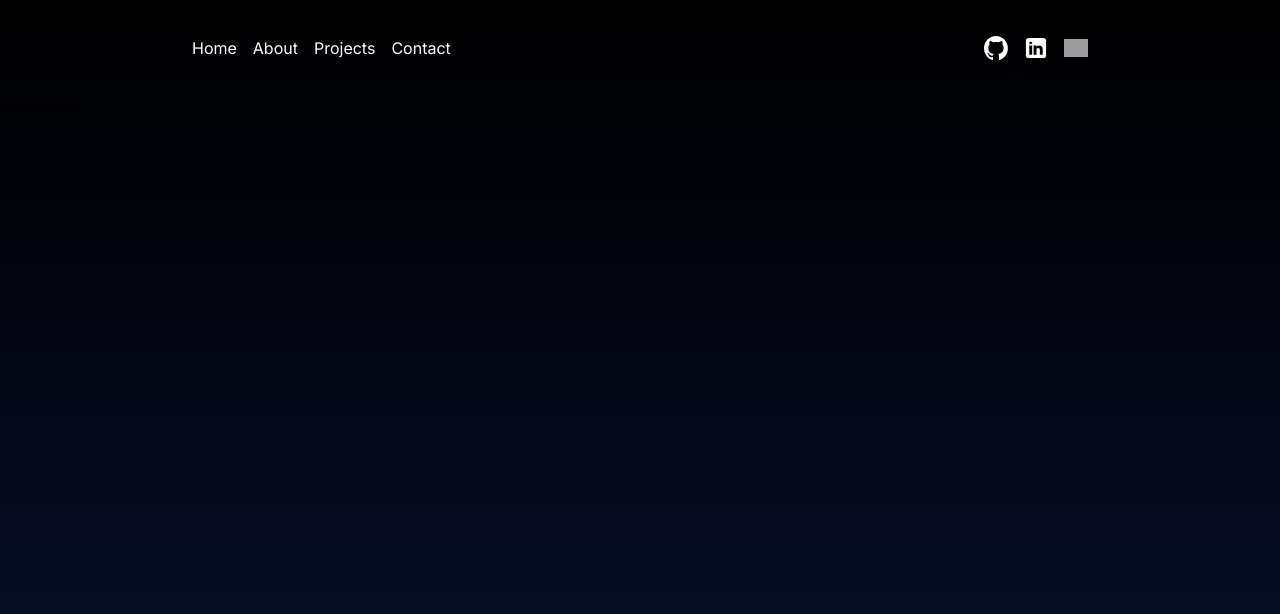
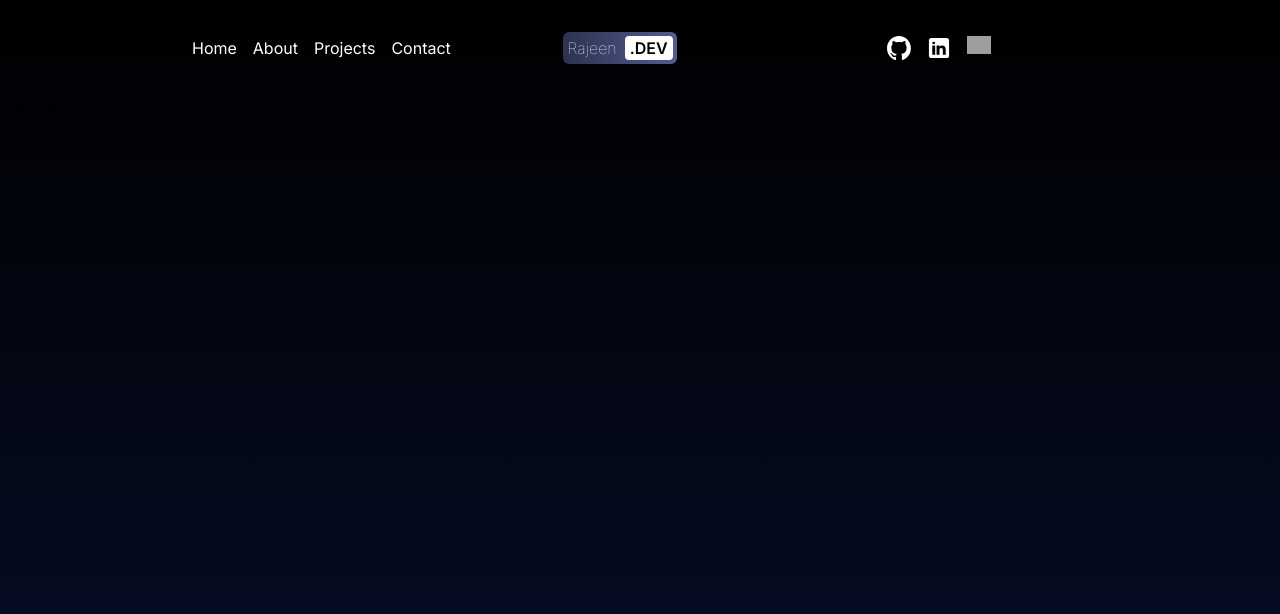
Before and after one commit to RajeenBalasuriya/Rajeen-Next-Portfolio, a Next.js app in the folder next-animated-portfolio/: page / in a window 1280 px wide. Shown: the top 614 px of the page. Built offline with nearby package versions, Linux system fonts and the light colour scheme; grey boxes are pictures that could not be loaded.

Commit message:
update nav bar

```diff
--- a/next-animated-portfolio/src/components/navbar.jsx
+++ b/next-animated-portfolio/src/components/navbar.jsx
@@ -14,7 +14,7 @@ const links=[
 const NavBar=()=>{
     const [menuOpen,setMenuOpen]=useState(false);
     return(
-        <div className='h-full flex items-center justify-between text-white px-4 sm:px-8 md:px-12 lg:px-20 xl:px-48'>
+        <div className='h-full flex items-center justify-between text-white px-4 sm:px-8 md:px-12 lg:px-20 xl:px-48 '>
              <div className='hidden md:flex gap-4 text-white'>
              {links.map(link=>(
                             <Link href={link.url} key={link.title}>{link.title}</Link>
@@ -23,14 +23,14 @@ const NavBar=()=>{
 
 
             {/* LOGO */}
-            <div className='md:hidden'>
+            <div className='md:hidden lg:flex w-1/3 justify-center'>
                 <Link href="/" className="txt-sm bg-grey-to-purple rounded-md p-1 font-semibold flex items-center justify-center">
                   <span className='text-white font-thin mr-2'>Rajeen</span>
                   <span className='w-12 h- rounded bg-white text-black flex  items-center justify-center'>.DEV</span>
                 </Link>
             </div>
 
-            <div className="flex flex-row items-center justify-between gap-4">
+            <div className="hidden md:flex gap-4 w-1/3 justify-center">
                 <Link href='#'>
                     <Image src="/github-mark-white.svg" alt="logo" width={24} height={24}/>
 
```
